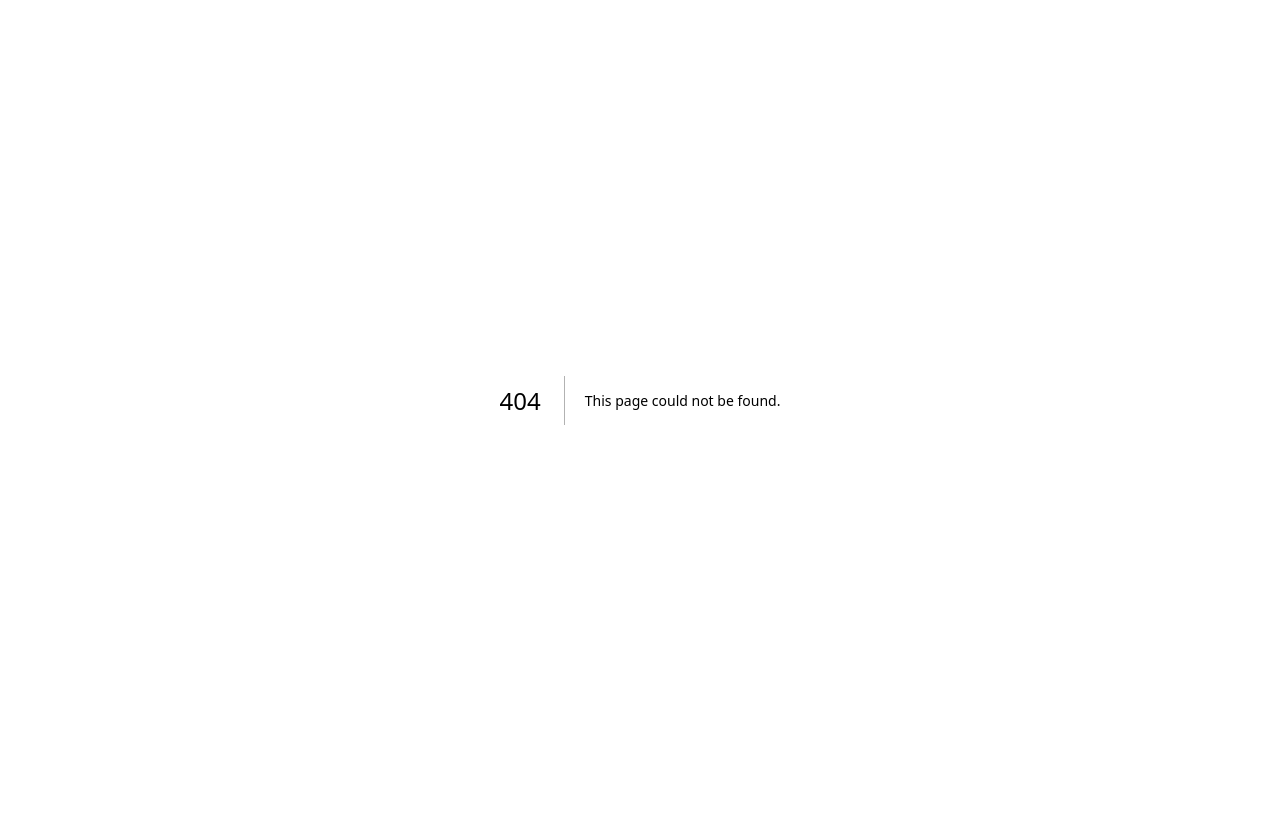
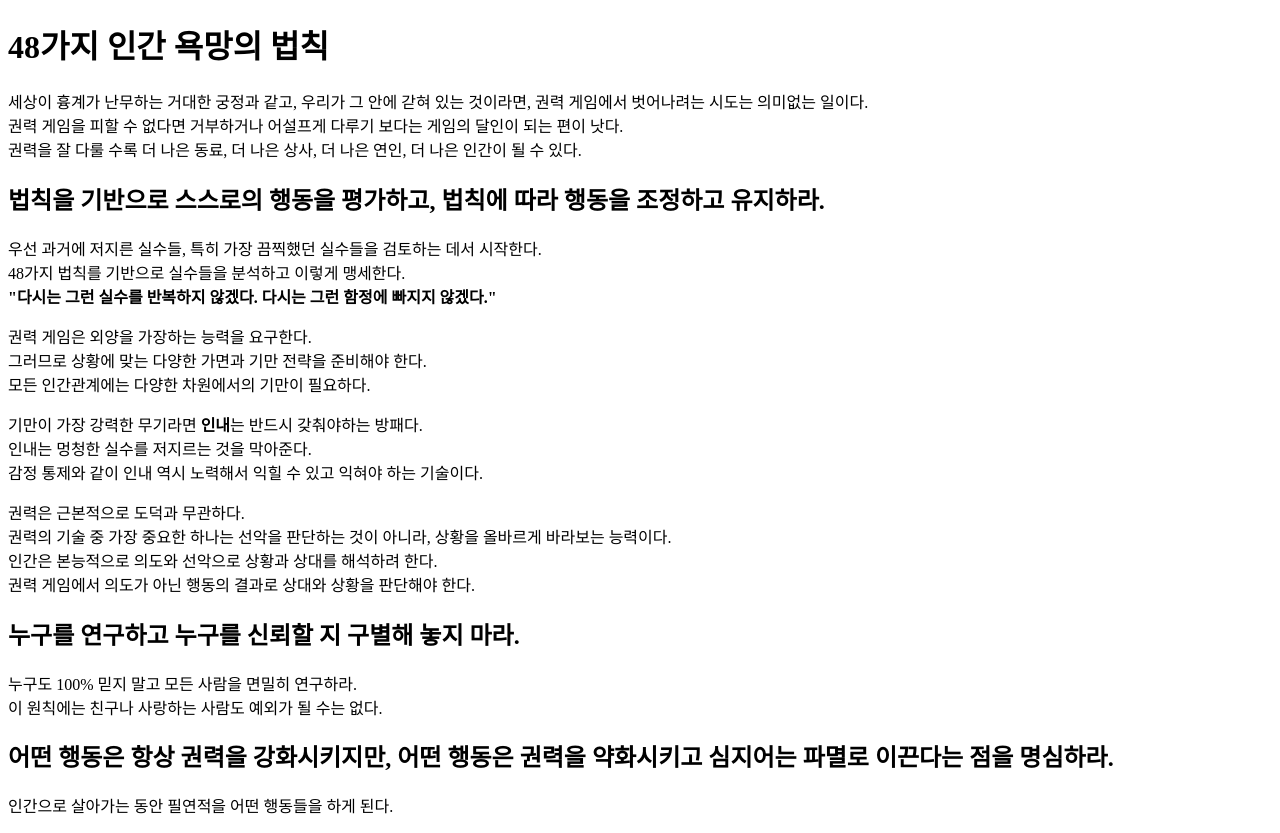
Before and after one commit to sysmae/principles, a Next.js app: page /mentor/robert-greene/48-laws-of-power in a window 1280 px wide. Before the commit this address had no page. Before the commit the page ends 800 px from the top, so only its background shows below. Built offline with nearby package versions, Linux system fonts and the light colour scheme.

Commit message:
로버트 그린 서문

```diff
--- a/pages/mentor/_meta.json
+++ b/pages/mentor/_meta.json
@@ -4,6 +4,7 @@
   "charlie-munger":"찰리 멍거의 원칙",
   "jordan-peterson": "조던 피터슨의 원칙",
   "peter-buffett":"피터 버핏의 원칙",
-  "dale-carnegie":"데일 카네기의 원칙"
+  "dale-carnegie":"데일 카네기의 원칙",
+  "robert-greene":"로버트 그린의 원칙"
 
 }
--- /dev/null
+++ b/pages/mentor/robert-greene/48-laws-of-power.mdx
@@ -0,0 +1,32 @@
+# 48가지 인간 욕망의 법칙
+
+세상이 흉계가 난무하는 거대한 궁정과 같고, 우리가 그 안에 갇혀 있는 것이라면, 권력 게임에서 벗어나려는 시도는 의미없는 일이다.
+권력 게임을 피할 수 없다면 거부하거나 어설프게 다루기 보다는 게임의 달인이 되는 편이 낫다.
+권력을 잘 다룰 수록 더 나은 동료, 더 나은 상사, 더 나은 연인, 더 나은 인간이 될 수 있다.
+
+## 법칙을 기반으로 스스로의 행동을 평가하고, 법칙에 따라 행동을 조정하고 유지하라.
+
+우선 과거에 저지른 실수들, 특히 가장 끔찍했던 실수들을 검토하는 데서 시작한다.
+48가지 법칙를 기반으로 실수들을 분석하고 이렇게 맹세한다.
+**"다시는 그런 실수를 반복하지 않겠다. 다시는 그런 함정에 빠지지 않겠다."**
+
+권력 게임은 외양을 가장하는 능력을 요구한다.
+그러므로 상황에 맞는 다양한 가면과 기만 전략을 준비해야 한다.
+모든 인간관계에는 다양한 차원에서의 기만이 필요하다.
+
+기만이 가장 강력한 무기라면 **인내**는 반드시 갖춰야하는 방패다.
+인내는 멍청한 실수를 저지르는 것을 막아준다.
+감정 통제와 같이 인내 역시 노력해서 익힐 수 있고 익혀야 하는 기술이다.
+
+권력은 근본적으로 도덕과 무관하다.
+권력의 기술 중 가장 중요한 하나는 선악을 판단하는 것이 아니라, 상황을 올바르게 바라보는 능력이다.
+인간은 본능적으로 의도와 선악으로 상황과 상대를 해석하려 한다.
+권력 게임에서 의도가 아닌 행동의 결과로 상대와 상황을 판단해야 한다.
+
+## 누구를 연구하고 누구를 신뢰할 지 구별해 놓지 마라.
+누구도 100% 믿지 말고 모든 사람을 면밀히 연구하라.
+이 원칙에는 친구나 사랑하는 사람도 예외가 될 수는 없다.
+
+## 어떤 행동은 항상 권력을 강화시키지만, 어떤 행동은 권력을 약화시키고 심지어는 파멸로 이끈다는 점을 명심하라.
+
+인간으로 살아가는 동안 필연적을 어떤 행동들을 하게 된다.
--- /dev/null
+++ b/pages/mentor/robert-greene/_meta.json
@@ -0,0 +1,3 @@
+{
+  "48-laws-of-power":"인간 욕망의 법칙"
+}
```
